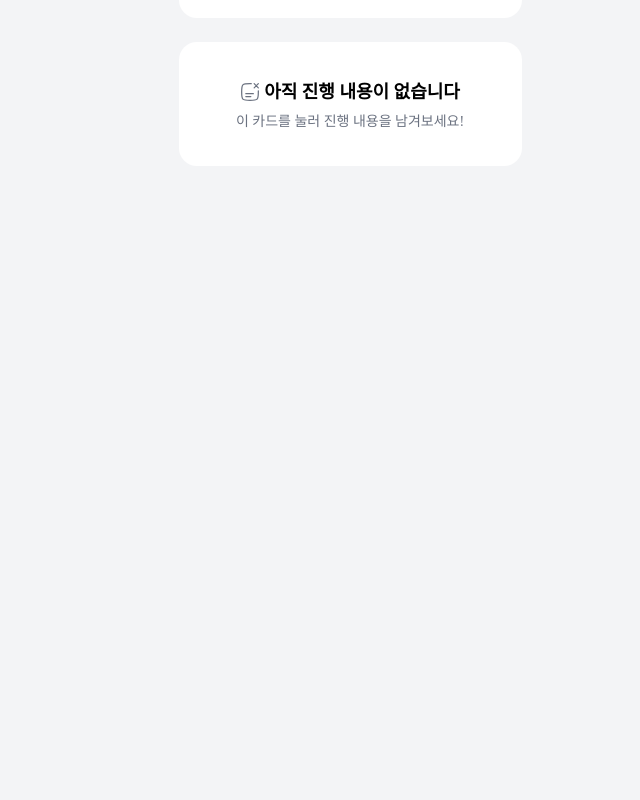
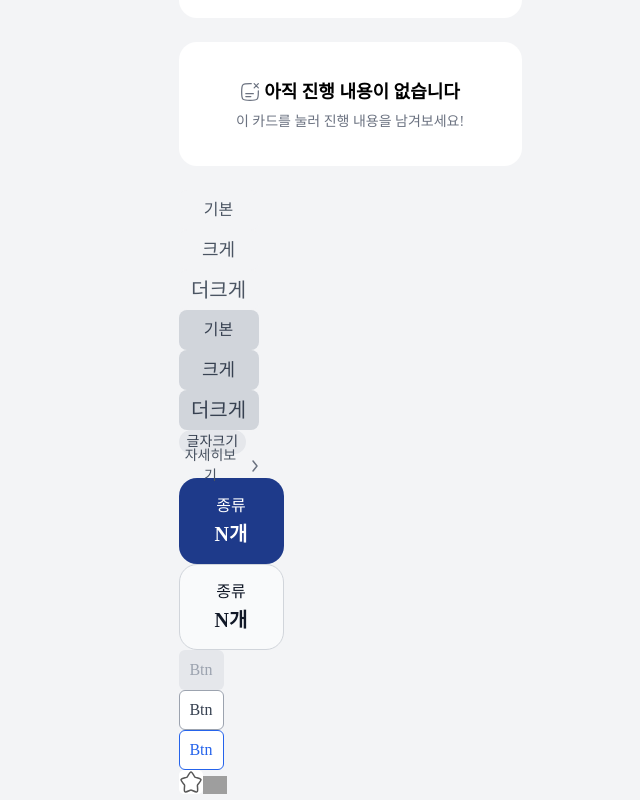
Before and after one commit to 10aeat/10aeat_Frontend, a Next.js app: page / in a window 1280 px wide. Shown: the part 1381-2181 px from the top of the page, without its empty margins (274-914 px from the left). Before the commit the page ends 1571 px from the top, so only its background shows below. Built offline with nearby package versions, Linux system fonts and the light colour scheme; grey boxes are pictures that could not be loaded; a web font is replaced by a local one.

Commit message:
[feat]add Button styles

```diff
--- a/src/app/Check.tsx
+++ b/src/app/Check.tsx
@@ -7,6 +7,7 @@ import NavBar from '@/components/atoms/NavBar'
 import TooltipStore, { TooltipStyle } from '@/components/atoms/Tooltip'
 import NoBox from '@/components/atoms/NoBox'
 import ShareBtn from '@/components/atoms/ShareBtn'
+import ButtonStore, {ButtonStyle} from '@/components/atoms/Button'
 
 export default function Check() {
   return (
@@ -99,6 +100,23 @@ export default function Check() {
       <br />
       <NoBox type="진행 내용" />
       <br />
-    </>
+
+      {/* 인배 */}
+      <ButtonStore buttonStyle={ButtonStyle.BASE}></ButtonStore>
+      <ButtonStore buttonStyle={ButtonStyle.LARGE}></ButtonStore>
+      <ButtonStore buttonStyle={ButtonStyle.XLARGE}></ButtonStore>
+      <ButtonStore buttonStyle={ButtonStyle.BASE_SELECT}></ButtonStore>
+      <ButtonStore buttonStyle={ButtonStyle.LARGE_SELECT}></ButtonStore>
+      <ButtonStore buttonStyle={ButtonStyle.XLARGE_SELECT}></ButtonStore>
+      <ButtonStore buttonStyle={ButtonStyle.FONT_SIZE}></ButtonStore>
+      <ButtonStore buttonStyle={ButtonStyle.READ_MORE}></ButtonStore>
+      <ButtonStore buttonStyle={ButtonStyle.FILTER_SELECT}></ButtonStore>
+      <ButtonStore buttonStyle={ButtonStyle.FILTER}></ButtonStore>
+      <ButtonStore buttonStyle={ButtonStyle.MONTLY_NONE}></ButtonStore>
+      <ButtonStore buttonStyle={ButtonStyle.MONTLY}></ButtonStore>
+      <ButtonStore buttonStyle={ButtonStyle.MONTLY_SELECT}></ButtonStore>
+      <ButtonStore buttonStyle={ButtonStyle.SAVE}></ButtonStore>
+      <ButtonStore buttonStyle={ButtonStyle.SAVE_SELECT}></ButtonStore>
+      </>
   )
 }
--- a/src/components/atoms/Button.tsx
+++ b/src/components/atoms/Button.tsx
@@ -1,5 +1,22 @@
+import Image from 'next/image'
+
 export enum ButtonStyle {
   TEXT_CHANGE = 'TEXT_CHANGE',
+  BASE = 'BASE',
+  LARGE = 'LARGE',
+  XLARGE = 'XLARGE',
+  BASE_SELECT = 'BASE_SELECT',
+  LARGE_SELECT = 'LARGE_SELECT',
+  XLARGE_SELECT = 'XLARGE_SELECT',
+  FONT_SIZE = 'FONT_SIZE',
+  READ_MORE = 'READ_MORE',
+  FILTER_SELECT = 'FILTER_SELECT',
+  FILTER = 'FILTER',
+  MONTLY_NONE = 'MONTLY_NONE',
+  MONTLY = 'MONTLY',
+  MONTLY_SELECT = 'MONTLY_SELECT',
+  SAVE = 'SAVE',
+  SAVE_SELECT = 'SAVE_SELECT'
 }
 
 interface Props {
@@ -25,6 +42,172 @@ export default function ButtonStore({
             {children}
           </button>
         )
+      case ButtonStyle.BASE:
+        return (
+          <button
+            type="button"
+            className="flex w-20 h-10 p-2.5 justify-center items-center gap-0.5 rounded-lg bg-gray-100 text-gray-600 text-center text-base font-medium font-Pretendard"
+            onClick={onClickFunction}
+          >
+            기본
+          </button>
+        )
+        case ButtonStyle.LARGE:
+        return (
+          <button
+            type="button"
+            className="flex w-20 h-10 p-2.5 justify-center items-center gap-0.5 rounded-lg bg-gray-100 text-gray-600 text-center text-lg font-medium font-Pretendard"
+            onClick={onClickFunction}
+          >
+            크게
+          </button>
+        )
+        case ButtonStyle.XLARGE:
+        return (
+          <button
+            type="button"
+            className="flex w-20 h-10 p-2.5 justify-center items-center gap-0.5 rounded-lg bg-gray-100 text-gray-600 text-center text-xl font-medium font-Pretendard"
+            onClick={onClickFunction}
+          >
+            더크게
+          </button>
+        )
+        case ButtonStyle.BASE_SELECT:
+        return (
+          <button
+            type="button"
+            className="flex w-20 h-10 p-2.5 justify-center items-center gap-0.5 rounded-lg bg-gray-300 text-gray-700 text-center text-base font-medium font-Pretendard"
+            onClick={onClickFunction}
+          >
+            기본
+          </button>
+        )
+        case ButtonStyle.LARGE_SELECT:
+        return (
+          <button
+            type="button"
+            className="flex w-20 h-10 p-2.5 justify-center items-center gap-0.5 rounded-lg bg-gray-300 text-gray-700 text-center text-lg font-medium font-Pretendard"
+            onClick={onClickFunction}
+          >
+            크게
+          </button>
+        )
+        case ButtonStyle.XLARGE_SELECT:
+        return (
+          <button
+            type="button"
+            className="flex w-20 h-10 p-2.5 justify-center items-center gap-0.5 rounded-lg bg-gray-300 text-gray-700 text-center text-xl font-medium font-Pretendard"
+            onClick={onClickFunction}
+          >
+            더크게
+          </button>
+        )
+        case ButtonStyle.FONT_SIZE:
+        return (
+          <button
+            type="button"
+            className="flex h-[24px] p-[8px] justify-center items-center gap-[8px] rounded-[100px] bg-gray-200 text-gray-700 text-center text-sm font-normal font-Pretendard"
+            onClick={onClickFunction}
+          >
+            글자크기
+          </button>
+        )
+        case ButtonStyle.READ_MORE:
+        return (
+          <button
+            type="button"
+            className="flex w-[88px] h-[24px] justify-between items-center text-gray-600 text-center text-sm font-normal font-Pretendard"
+            onClick={onClickFunction}
+          >
+            자세히보기
+            <Image
+              src="/icons/arrow_right_small.svg"
+              width={24}
+              height={24}
+              alt="arrow_right_small"
+            />
+          </button>
+        )
+        case ButtonStyle.FILTER_SELECT:
+        return (
+          <button
+            type="button"
+            className="flex w-[105px] h-[86px] px-[14px] py-[16px] justify-center flex-col items-center gap-[2px] rounded-[18px] bg-blue-900 text-white text-center font-Pretendard"
+            onClick={onClickFunction}
+          >
+            <p className="text-base font-medium ">종류</p>
+            <p className="text-xl font-bold ">N개</p>
+          </button>
+        )
+        case ButtonStyle.FILTER:
+        return (
+          <button
+            type="button"
+            className="flex w-[105px] h-[86px] px-[14px] py-[16px] justify-center flex-col items-center gap-[2px] rounded-[18px] border bg-gray-50 text-gray-900 border-gray-300 text-center font-Pretendard"
+            onClick={onClickFunction}
+          >
+            <p className="text-base font-medium ">종류</p>
+            <p className="text-xl font-bold ">N개</p>
+          </button>
+        )
+        case ButtonStyle.MONTLY_NONE:
+        return (
+          <button
+            type="button"
+            className="flex w-[45px] h-[40px] p-[8px] justify-center flex-col items-center gap-[8px] shrink-0 rounded-[6px] bg-gray-200 text-gray-400 text-center text-base font-normal font-Pretendard"
+            onClick={onClickFunction}
+          >
+            Btn
+          </button>
+        )
+        case ButtonStyle.MONTLY:
+        return (
+          <button
+            type="button"
+            className="flex w-[45px] h-[40px] p-[8px] justify-center flex-col items-center gap-[8px] shrink-0 rounded-[6px] border bg-white border-gray-400 text-gray-700 text-center text-base font-normal font-Pretendard"
+            onClick={onClickFunction}
+          >
+            Btn
+          </button>
+        )
+        case ButtonStyle.MONTLY_SELECT:
+        return (
+          <button
+            type="button"
+            className="flex w-[45px] h-[40px] p-[8px] justify-center flex-col items-center gap-[8px] shrink-0 rounded-[6px] border bg-white border-blue-600 text-blue-600 text-center text-base font-normal font-Pretendard"
+            onClick={onClickFunction}
+          >
+            Btn
+          </button>
+        )
+        case ButtonStyle.SAVE:
+        return (
+          <button
+            type="button"
+            onClick={onClickFunction}
+          >
+            <Image
+              src="/icons/star_linear.svg"
+             width={24}
+              height={24}
+              alt="star_linear"
+            />
+          </button>
+        )
+        case ButtonStyle.SAVE_SELECT:
+        return (
+          <button
+            type="button"
+            onClick={onClickFunction}
+          >
+            <Image
+              src="/icons/star_fill_blue.svg"
+             width={24}
+              height={24}
+              alt="star_fill_blue"
+            />
+          </button>
+        )
       default:
         return null
     }
```
